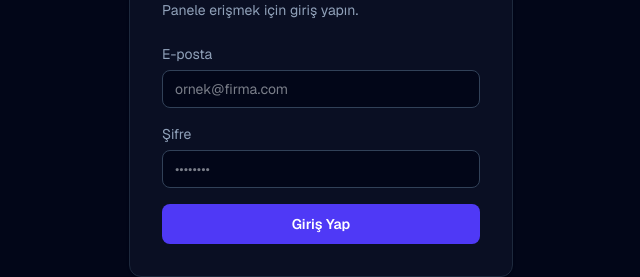
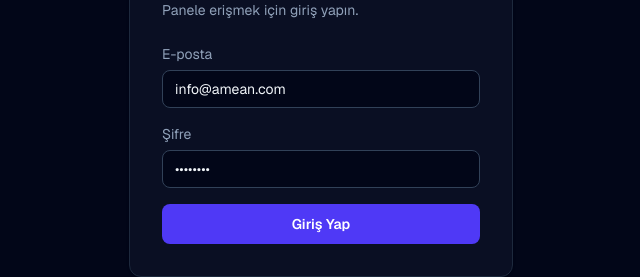
Before and after one commit to yavuzsalih837-hub/amean-lead-dashboard, a Next.js app: page /login in a window 1280 px wide. Shown: the part 316-593 px from the top of the page, without its empty margins (319-959 px from the left). Built offline with nearby package versions, Linux system fonts and the light colour scheme.

Commit message:
Add default login credentials to login page

```diff
--- a/src/app/login/page.tsx
+++ b/src/app/login/page.tsx
@@ -6,8 +6,8 @@ import { PrimaryButton } from "@/components/PrimaryButton";
 
 export default function LoginPage() {
   const router = useRouter();
-  const [email, setEmail] = useState("");
-  const [password, setPassword] = useState("");
+  const [email, setEmail] = useState("info@amean.com");
+  const [password, setPassword] = useState("12345678");
   const [error, setError] = useState("");
   const [loading, setLoading] = useState(false);
 
```
